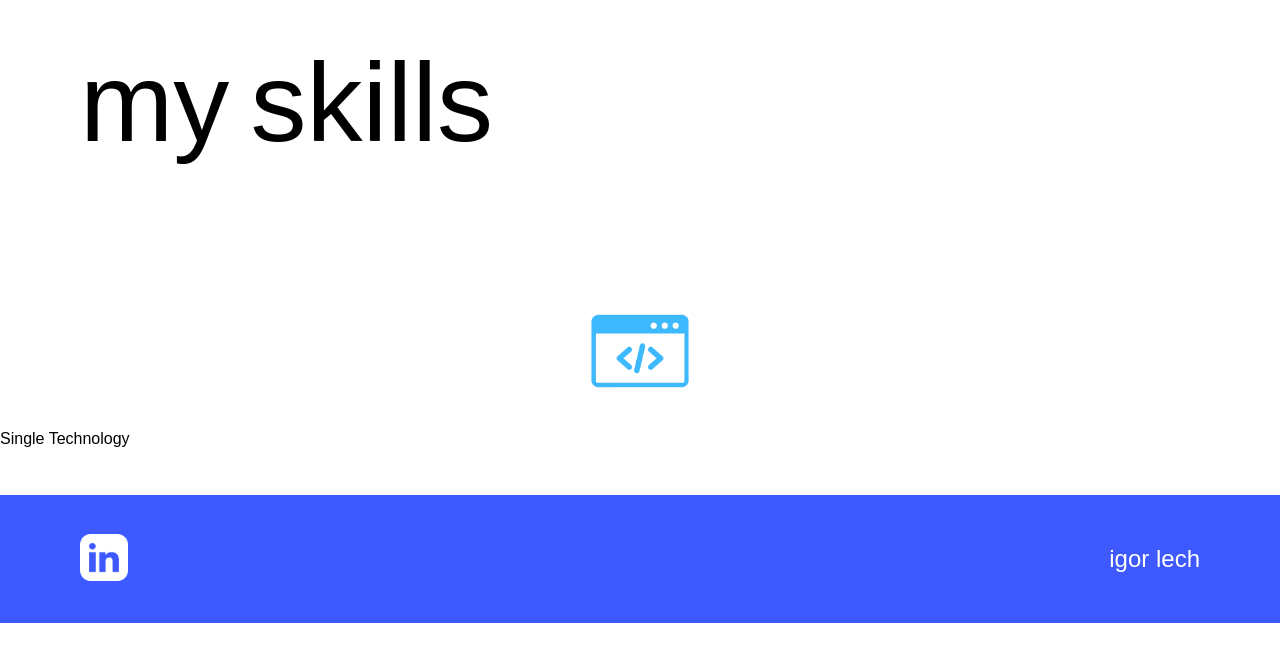
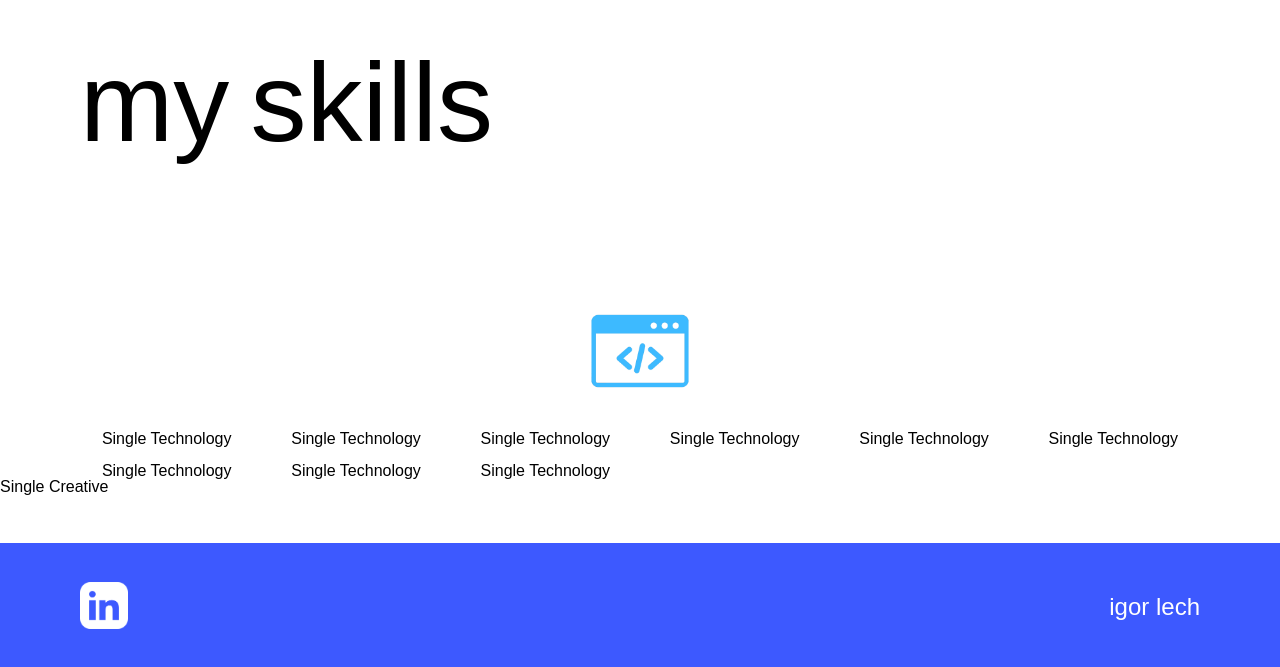
Before and after one commit to igorlech/portfolio-v2, a React (Vite) app: page / in a window 1280 px wide. Shown: the part 865-1532 px from the top of the page. Before the commit the page ends 1488 px from the top, so only its background shows below. Built offline with nearby package versions, Linux system fonts and the light colour scheme; a web font is replaced by a local one.

Commit message:
added Creatives, updated Skills layout

```diff
--- /dev/null
+++ b/src/components/Creatives.jsx
@@ -0,0 +1,7 @@
+export default function Creatives() {
+  return (
+    <div className="skills-creatives">
+      <div className="single-creative">Single Creative</div>
+    </div>
+  );
+}
--- a/src/components/Skills.jsx
+++ b/src/components/Skills.jsx
@@ -1,5 +1,6 @@
 import "../styles/skills.scss";
 import Technologies from "./Technologies";
+import Creatives from "./Creatives";
 import codeIcon from "../assets/code-icon.png";
 
 import { Fade } from "react-awesome-reveal";
@@ -16,6 +17,7 @@ export default function Skills() {
         <img className="skills-icon" src={codeIcon}></img>
       </div>
       <Technologies />
+      <Creatives />
     </section>
   );
 }
--- a/src/components/Technologies.jsx
+++ b/src/components/Technologies.jsx
@@ -2,6 +2,14 @@ export default function Technologies() {
   return (
     <div className="skills-technologies">
       <div className="single-technology">Single Technology</div>
+      <div className="single-technology">Single Technology</div>
+      <div className="single-technology">Single Technology</div>
+      <div className="single-technology">Single Technology</div>
+      <div className="single-technology">Single Technology</div>
+      <div className="single-technology">Single Technology</div>
+      <div className="single-technology">Single Technology</div>
+      <div className="single-technology">Single Technology</div>
+      <div className="single-technology">Single Technology</div>
     </div>
   );
 }
--- a/src/styles/main.scss
+++ b/src/styles/main.scss
@@ -8,6 +8,7 @@ body {
   font-size: 4em;
   text-align: center;
   margin: 0.5em 0;
+  font-family: var(--secondary-font);
 
   @media screen and (min-width: 768px) {
     font-size: 7em;
--- a/src/styles/skills.scss
+++ b/src/styles/skills.scss
@@ -7,3 +7,28 @@
 .skills-icon {
   width: 10em;
 }
+
+.skills-technologies {
+  display: flex;
+  flex-direction: column;
+  align-items: center;
+
+  @media screen and (min-width: 768px) {
+    display: grid;
+    grid-template-columns: repeat(auto-fit, minmax(10em, 1fr));
+    grid-gap: 1em;
+    margin-top: 2em;
+    margin: 0 5rem;
+  }
+}
+
+.single-technology {
+  display: flex;
+  flex-direction: column;
+  align-items: center;
+  margin-bottom: 2em;
+
+  @media screen and (min-width: 768px) {
+    margin-bottom: 0;
+  }
+}
```
